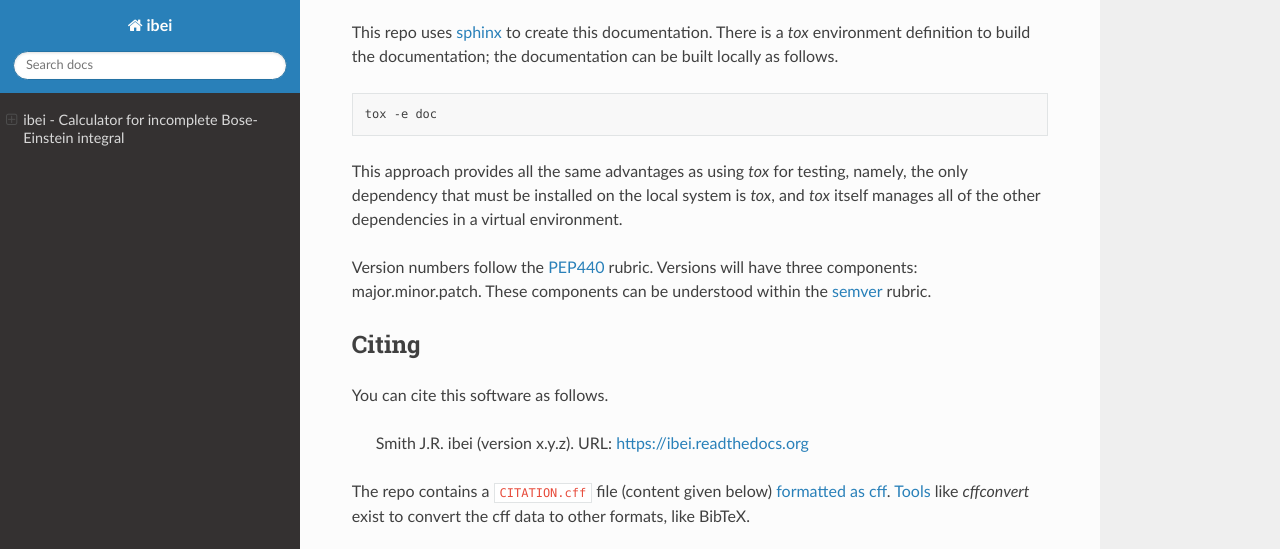
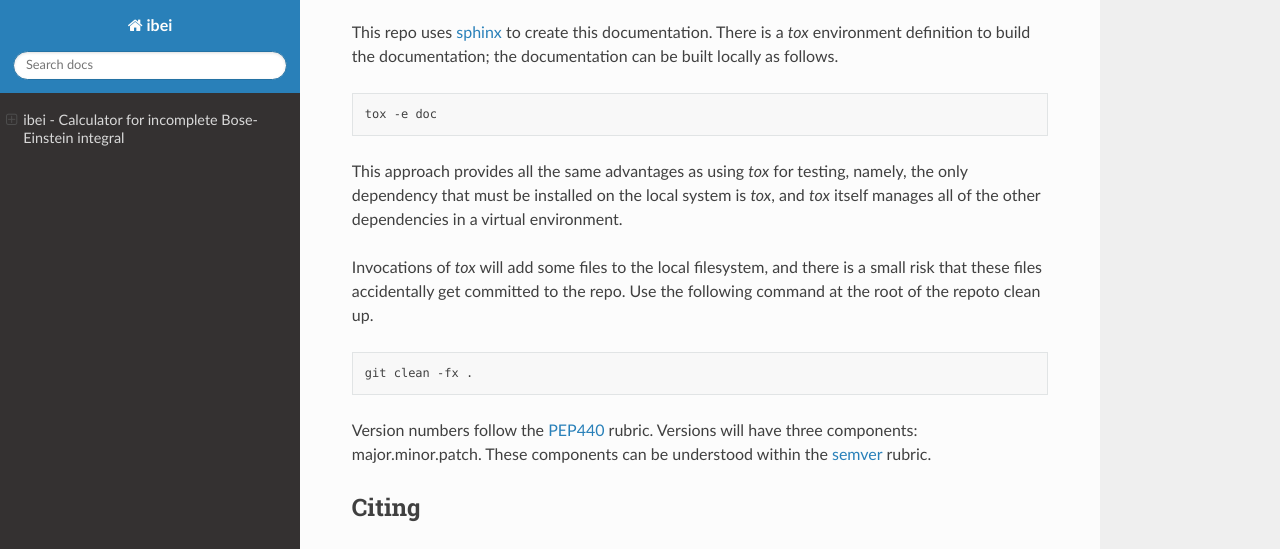
Before and after one commit to jrsmith3/ibei, a Sphinx documentation site: the page built from doc/index.rst, in a window 1280 px wide and 900 px high, scrolled down 4254 px, cut to the strip 0-549 px from the top of the window. Built offline with Sphinx 7.4.7 and the Read the Docs theme 2.0.0, drawn with Linux system fonts in a browser that asks for light colours; the version number could not be read and is left out; cross-references to code outside the pages are shown as plain code.

Commit message:
Add paragraph about cleaning up the repo

```diff
--- a/doc/index.rst
+++ b/doc/index.rst
@@ -222,6 +222,16 @@ testing, namely, the only dependency that must be installed on the
 local system is `tox`, and `tox` itself manages all of the other
 dependencies in a virtual environment.
 
+Invocations of `tox` will add some files to the local filesystem, and
+there is a small risk that these files accidentally get committed to
+the repo. Use the following command at the root of the repoto clean
+up.
+
+.. code-block:: bash
+
+    git clean -fx .
+
+
 Version numbers follow the
 `PEP440 <https://www.python.org/dev/peps/pep-0440/>`_ rubric. Versions
 will have three components: major.minor.patch. These components can
```
